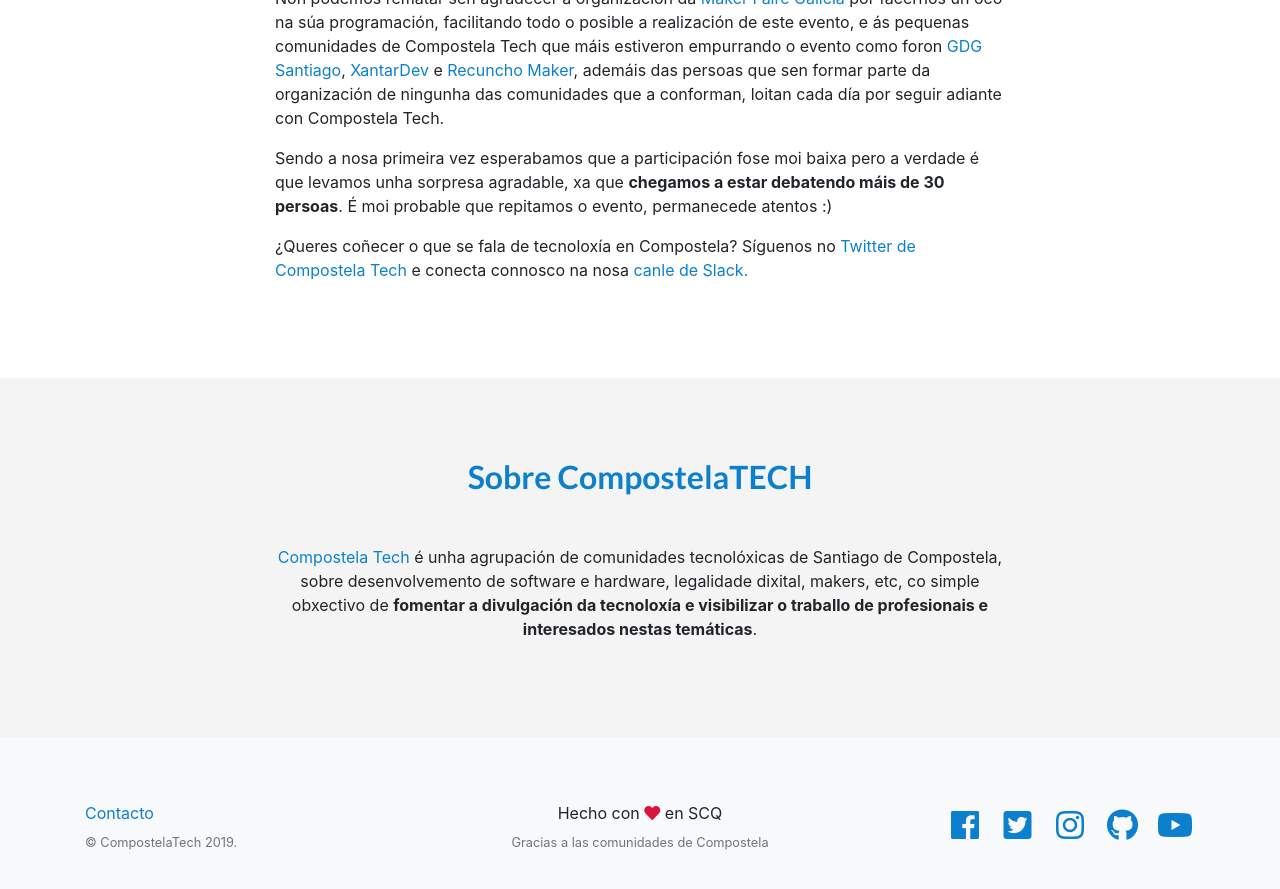
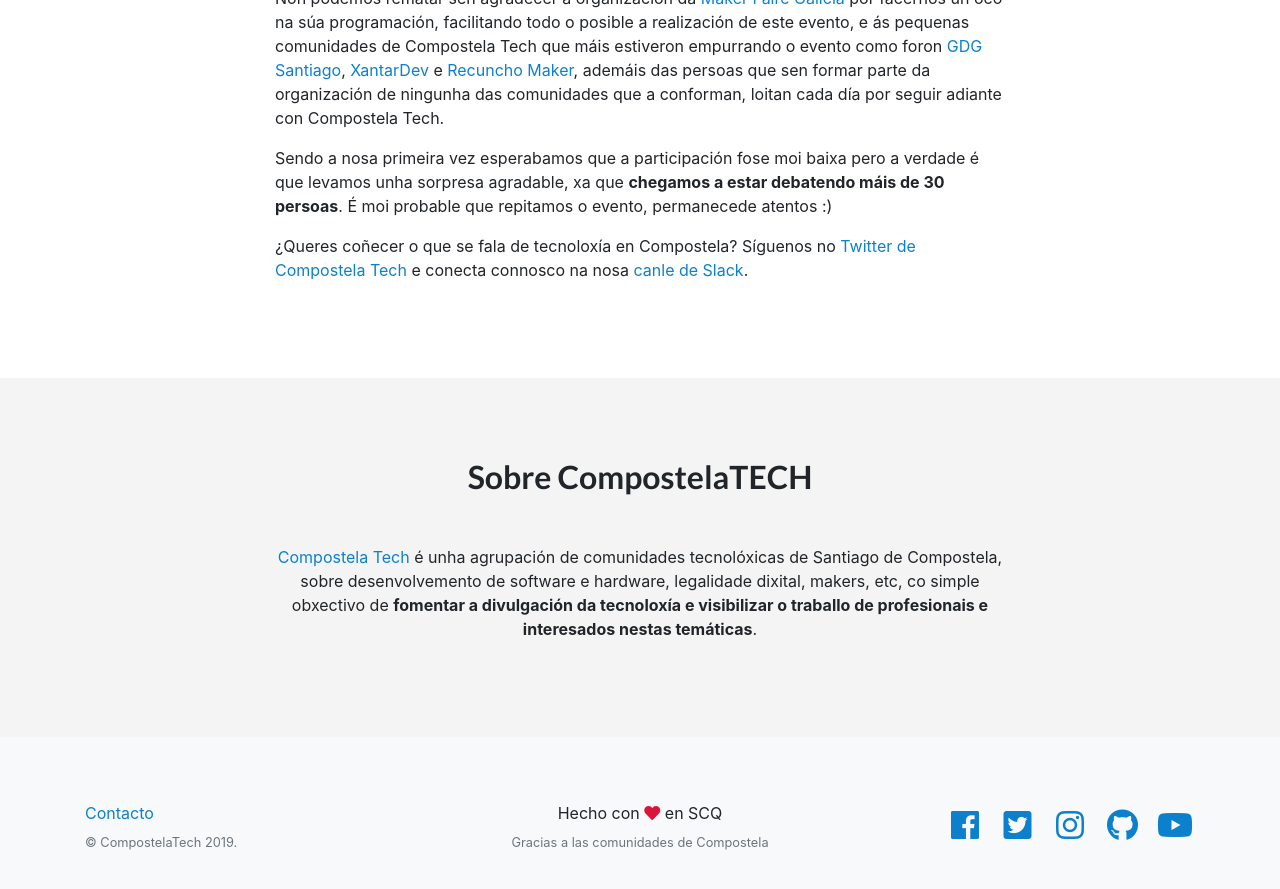
Before and after one commit to compostelatech/compostelatech.github.io, a Jekyll site: the page built from result_ctos2019_gl.html, in a window 1280 px wide and 900 px high, scrolled down 3485 px. Shown: the top 889 px of the window. Built offline with Jekyll 4.4.1, drawn with Linux system fonts in a browser that asks for light colours; part of the change alters nothing that is shown.

```diff
--- a/_layouts/result_ctos2019_gl.html
+++ b/_layouts/result_ctos2019_gl.html
@@ -148,7 +148,7 @@
 
               <p>Sendo a nosa primeira vez esperabamos que a participación fose moi baixa pero a verdade é que levamos unha sorpresa agradable, xa que <b>chegamos a estar debatendo máis de 30 persoas</b>. É moi probable que repitamos o evento, permanecede atentos :)</p>
 
-              {% if site.footer-links.twitter && site.footer-links.slack_invite %}<p>¿Queres coñecer o que se fala de tecnoloxía en Compostela? Síguenos no <a href="https://twitter.com/{{ site.footer-links.twitter}}">Twitter de Compostela Tech</a> e conecta connosco na nosa <a href="{{ site.footer-links.slack_invite}}">canle de Slack.</p>{% endif %}
+              {% if site.footer-links.twitter && site.footer-links.slack_invite %}<p>¿Queres coñecer o que se fala de tecnoloxía en Compostela? Síguenos no <a href="https://twitter.com/{{ site.footer-links.twitter}}">Twitter de Compostela Tech</a> e conecta connosco na nosa <a href="{{ site.footer-links.slack_invite}}">canle de Slack</a>.</p>{% endif %}
             </div>
           </div>
         </div>
```
